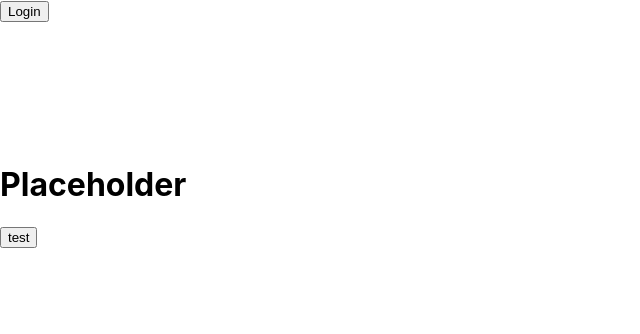
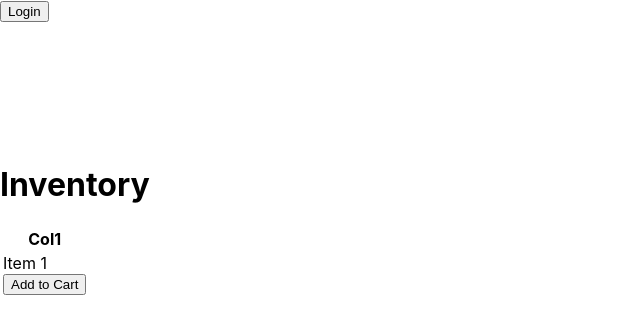
Before and after one commit to LastChance89/shop, a React (Create React App) app in the folder my-app/: page / in a window 1280 px wide. Shown: the top 334 px of the page, without its empty margins (0-640 px from the left). Built offline with nearby package versions, Linux system fonts and the light colour scheme; no server answers.

Commit message:
Made some changes to rendering, starting to load inventory.

```diff
--- a/my-app/src/components/Account.tsx
+++ b/my-app/src/components/Account.tsx
@@ -1,4 +1,4 @@
-import React, { useEffect } from 'react';
+import React, { useEffect, useLayoutEffect } from 'react';
 
 import './Account.css'
 import { useState, ChangeEvent } from "react";
@@ -15,8 +15,7 @@ function Account() {
     const { isOpen, display } = openModal();
     const [isLoggedIn, setLoggedIn] = useState(false);
 
-    //This works but I bet there is a better way.
-    useEffect(()=>{
+    useLayoutEffect (()=>{
         var token = Cookies.get('token');
         let result = false;
 
--- a/my-app/src/components/LandingPage.tsx
+++ b/my-app/src/components/LandingPage.tsx
@@ -1,11 +1,19 @@
-import React from 'react';
+import React, { useLayoutEffect } from 'react';
 import { useState, ChangeEvent } from "react";
 import { useNavigate } from "react-router-dom";
-import { postRequest } from "../services/PostService";
+import { postRequesTest, postRequest } from "../services/PostService";
 
 function LandingPage() {
 
-    const navigate = useNavigate();
+
+    var inventoryList;
+
+    useLayoutEffect(()=>{
+        postRequesTest(JSON.stringify({'a':'f'}), 'loadInventoryMainPage').then((data)=>{
+            inventoryList = data;
+        });
+    });
+
 
     const buttonClick = () => {
 
@@ -22,9 +30,24 @@ function LandingPage() {
 
     return (
        <div>
-       <h1>Placeholder</h1>
+       <h1>Inventory</h1>
+       <table>
+        <tbody>
+        <tr>
+            {<th>Col1</th>}
+        </tr>
+        <tr>
+            <td> Item 1
+                <div>
+                <button onClick={buttonClick}>Add to Cart</button>
+                </div>
 
-       <button onClick={buttonClick}>test</button>
+            </td>
+        </tr>
+        </tbody>
+       </table>
+
+
        </div>
 
     );
--- a/my-app/src/services/PostService.ts
+++ b/my-app/src/services/PostService.ts
@@ -28,3 +28,17 @@ export const  postRequest  = async(data:String, endpoint: String): Promise<any>
 
 
 }
+
+
+export const  postRequesTest  = async(data:String, endpoint: String): Promise<any> =>{
+    axios.defaults.baseURL = url;
+    axios.defaults.withCredentials = true;
+    axios.defaults.headers.post['Access-Control-Allow-Headers'] = 'Access-Control-Allow-Headers, Origin, X-Api-Key, X-Requested-With, Content-Type, Accept, Authorization';
+
+
+
+    return await  axios.post("/router/"+endpoint,null).then(response => response.data);
+
+
+
+}
```
Also changed, not shown: my-app/src/server/db/model/item.js (added, +17 -0 lines), my-app/src/server/router.js (+7 -2 lines).
